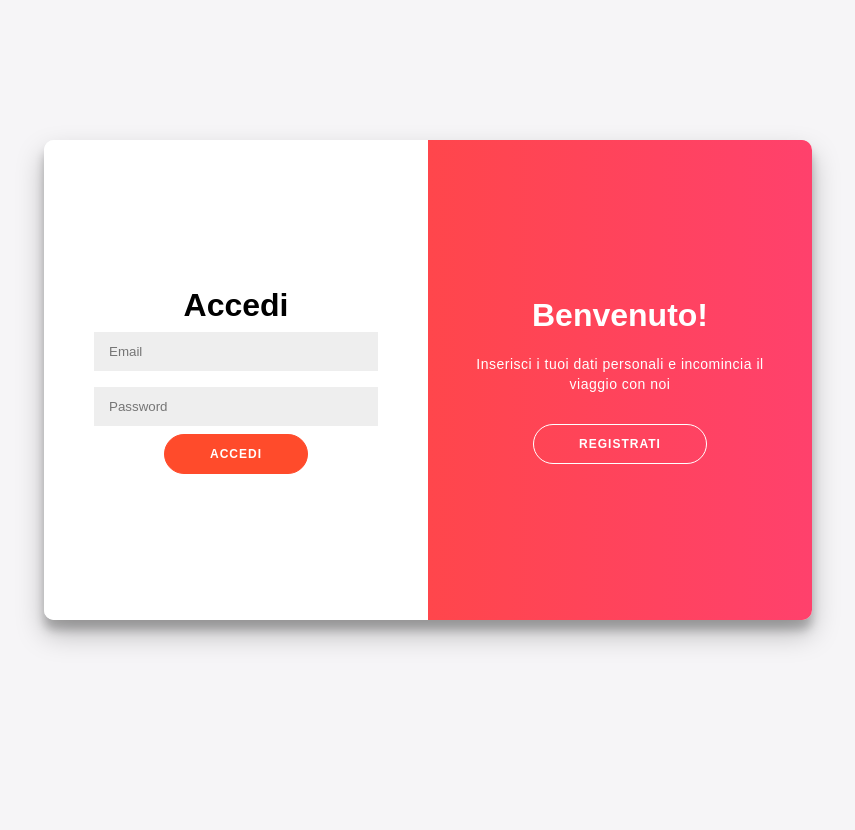
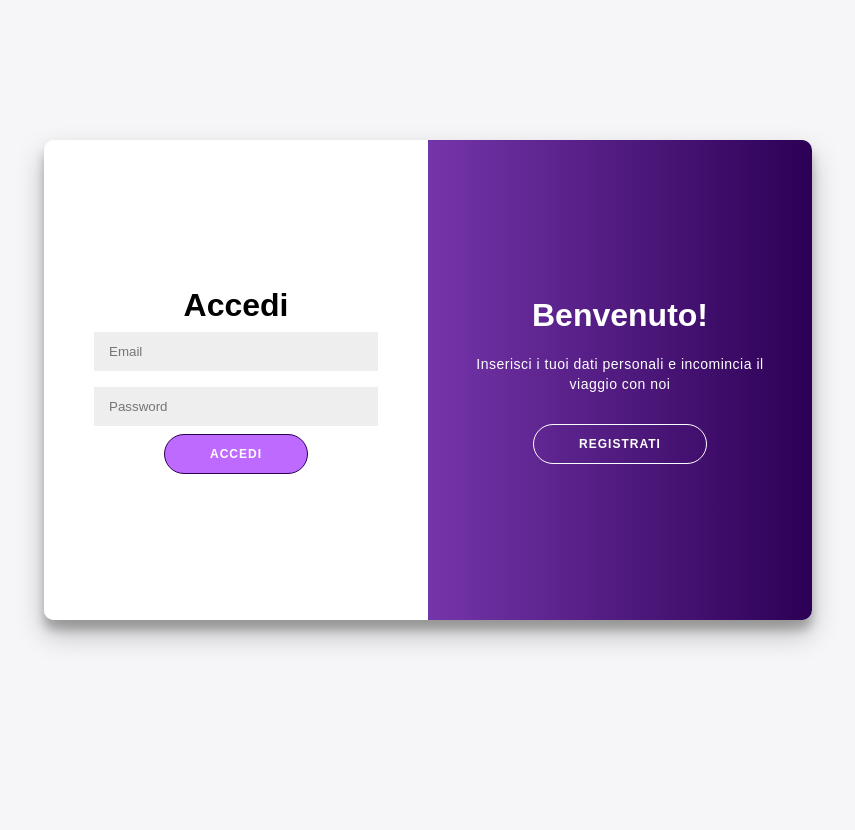
Before and after one commit to Culcuz/DelfrateProgettoEsame, a PHP site: page /files/login/login.php in a window 1280 px wide. Shown: the whole page, without its empty margins (212-1067 px from the left). Run offline with PHP 8.4, Linux system fonts and the light colour scheme.

Commit message:
Modifica colori login

```diff
--- a/files/login/style.css
+++ b/files/login/style.css
@@ -43,8 +43,8 @@ a {
 
 button {
     border-radius: 20px;
-    border: 1px solid #FF4B2B;
-    background-color: #FF4B2B;
+    border: 1px solid #2c0055;
+    background-color: #be6aff;
     color: #FFFFFF;
     font-size: 12px;
     font-weight: bold;
@@ -157,9 +157,9 @@ input {
 }
 
 .overlay {
-    background: #FF416C;
-    background: -webkit-linear-gradient(to right, #FF4B2B, #FF416C);
-    background: linear-gradient(to right, #FF4B2B, #FF416C);
+    background: #710193;
+    background: -webkit-linear-gradient(to right, #be6aff, #2c0055);
+    background: linear-gradient(to right, #be6aff, #2c0055);
     background-repeat: no-repeat;
     background-size: cover;
     background-position: 0 0;
@@ -239,9 +239,6 @@ footer p {
     margin: 10px 0;
 }
 
-footer i {
-    color: red;
-}
 
 footer a {
     color: #3c97bf;
```
